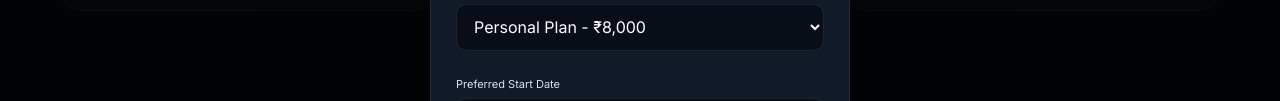
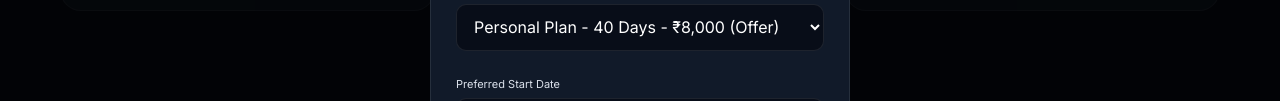
Before and after one commit to a-one-driving/-classes, a plain HTML site: page index.html in a window 1280 px wide. Both pictures are taken after a click on the button "Choose Personal". Shown: the part 1924-2025 px from the top of the page. Drawn offline with nearby package versions, Linux system fonts and the light colour scheme.

Commit message:
Update index.html

```diff
--- a/index.html
+++ b/index.html
@@ -1125,7 +1125,7 @@ footer{border-top:1px solid var(--border);padding:30px 0;margin-top:50px}
           <option value="">Choose package</option>
           <option>Standard Plan - ₹3,500</option>
           <option>Premium Plan - ₹4,500</option>
-          <option>Personal Plan - ₹8,000</option>
+         <option>Personal Plan - 40 Days - ₹8,000 (Offer)</option>
         </select>
       </div>
       <div class="full">
```
